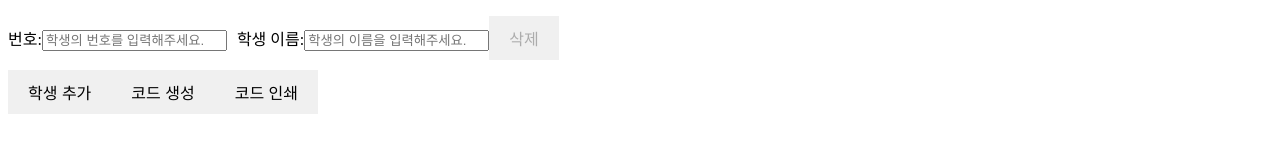
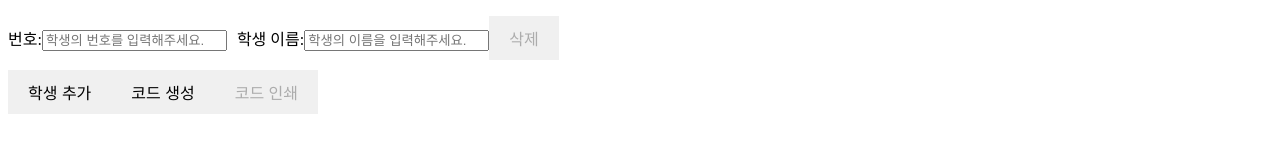
Before and after one commit to public-final-Project-PROJECT/DingDong-React, a React (Create React App) app: page /qrcode in a window 1280 px wide. Shown: the part 240-392 px from the top of the page. Built offline with nearby package versions, Linux system fonts and the light colour scheme; no server answers.

Commit message:
QR이 존재하지 않을 경우 인쇄 버튼 비활성화

```diff
--- a/src/pages/QRCodeGenerator.js
+++ b/src/pages/QRCodeGenerator.js
@@ -131,7 +131,7 @@ const QRCodeGenerator = ({ creatorInfo }) =>
             ))}
             <button onClick={addStudent}>학생 추가</button>
             <button onClick={handleGenerate}>코드 생성</button>
-            <button onClick={handlePrint}>코드 인쇄</button>
+            <button onClick={handlePrint} disabled={students.every((student) => !student.qrCode)}>코드 인쇄</button>
 
             <div
                 ref={contentRef} // 프린트하고 싶은 div에 추가
```
